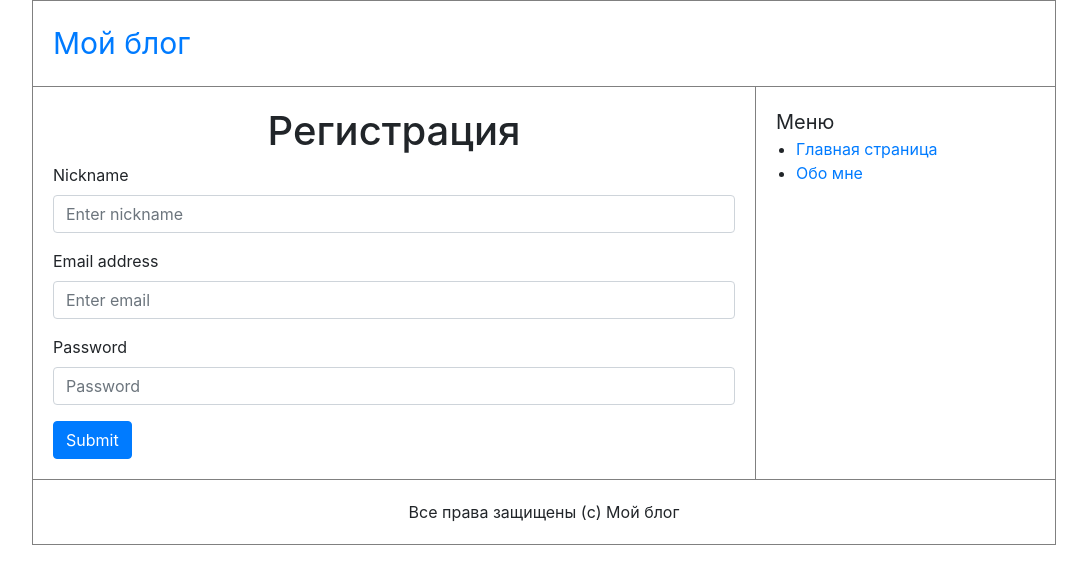
After one commit to dnldcode/phpblog, a PHP site: page /templates/users/signUp.php in a window 1280 px wide. The commit adds this page. Shown: the top 584 px of the page, without its empty margins (96-1183 px from the left). Run offline with PHP 8.4, Linux system fonts and the light colour scheme; some libraries are stand-ins or nearby versions.

Commit message:
Registration system

```diff
--- a/src/routes.php
+++ b/src/routes.php
@@ -5,5 +5,6 @@ return [
     '~^articles/(\d+)/edit$~' => [\MyProject\Controllers\ArticlesController::class, 'edit'],
     '~^articles/(\d+)/delete$~' => [\MyProject\Controllers\ArticlesController::class, 'delete'],
     '~^articles/add~' => [\MyProject\Controllers\ArticlesController::class, 'add'],
+    '~^users/register~' => [\MyProject\Controllers\UsersController::class, 'signUp'],
     '~^$~' => [\MyProject\Controllers\MainController::class, 'main']
 ];
--- /dev/null
+++ b/templates/users/signUp.php
@@ -0,0 +1,32 @@
+<?php include __DIR__ . '/../header.php'; ?>
+    <div style="text-align: center;">
+        <h1>Регистрация</h1>
+        <?php if (!empty($error)): ?>
+            <div class="alert alert-danger" role="alert">
+                <?= $error ?>
+            </div>
+        <?php endif; ?>
+
+
+        <form action="/users/register" method="post">
+            <div style="text-align: left">
+                <div class="form-group">
+                    <label for="nickname">Nickname</label>
+                    <input type="text" class="form-control" id="nickname" placeholder="Enter nickname" name="nickname"
+                           value="<?= $_POST['nickname'] ?? '' ?>">
+                </div>
+                <div class="form-group">
+                    <label for="email1">Email address</label>
+                    <input type="text" class="form-control" id="email1" placeholder="Enter email" name="email"
+                           value="<?= $_POST['email'] ?? '' ?>">
+                </div>
+                <div class="form-group">
+                    <label for="password">Password</label>
+                    <input type="password" class="form-control" id="password" placeholder="Password" name="password"
+                           value="<?= $_POST['password'] ?? '' ?>">
+                </div>
+                <button type="submit" class="btn btn-primary">Submit</button>
+            </div>
+        </form>
+    </div>
+<?php include __DIR__ . '/../footer.php'; ?>
--- /dev/null
+++ b/templates/users/signUpSuccessful.php
@@ -0,0 +1,6 @@
+<?php include __DIR__ . '/../header.php'; ?>
+    <div style="text-align: center;">
+        <h1>Регистрация прошла успешно!</h1>
+        Ссылка для активации вашей учетной записи отправлена вам на email.
+    </div>
+<?php include __DIR__ . '/../footer.php'; ?>
```
Also changed, not shown: src/MyProject/Controllers/UsersController.php (added, +37 -0 lines), src/MyProject/Models/ActiveRecordEntity.php (+11 -2 lines), src/MyProject/Models/Users/User.php (+44 -0 lines).
